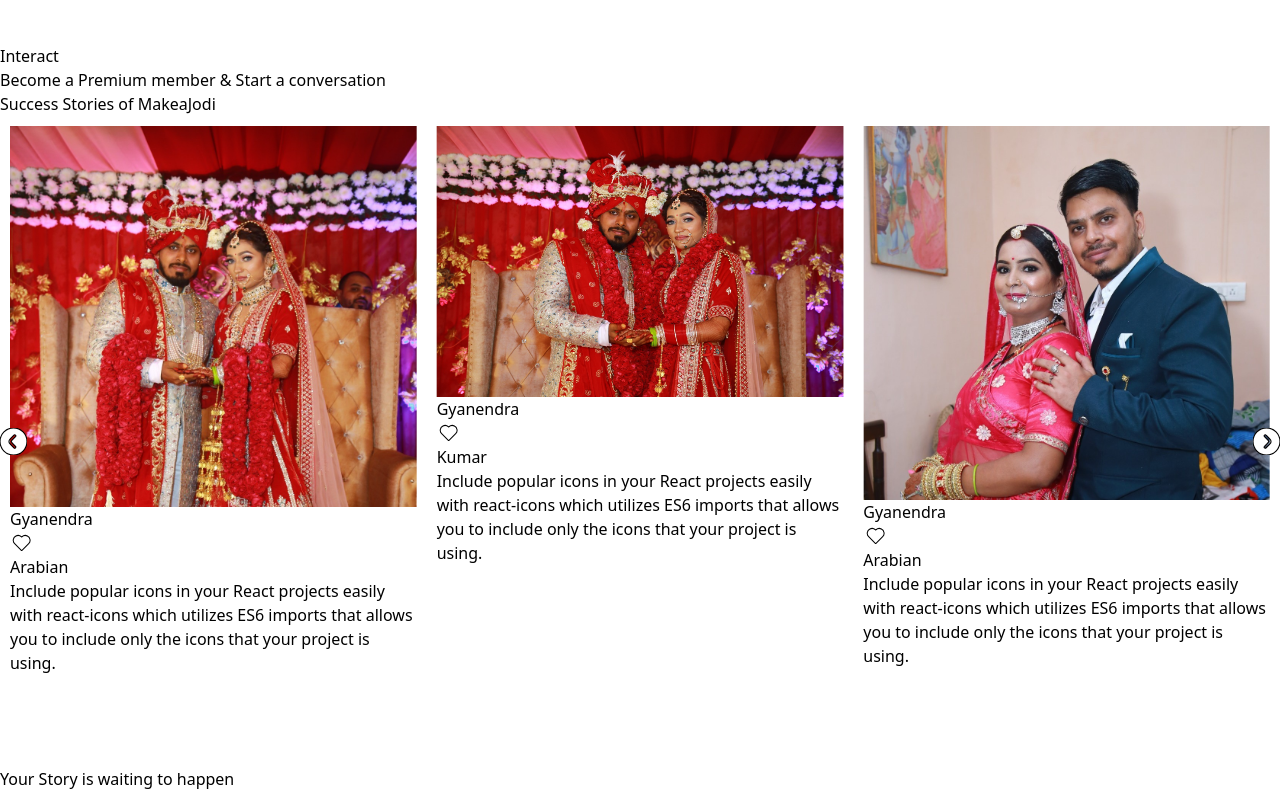
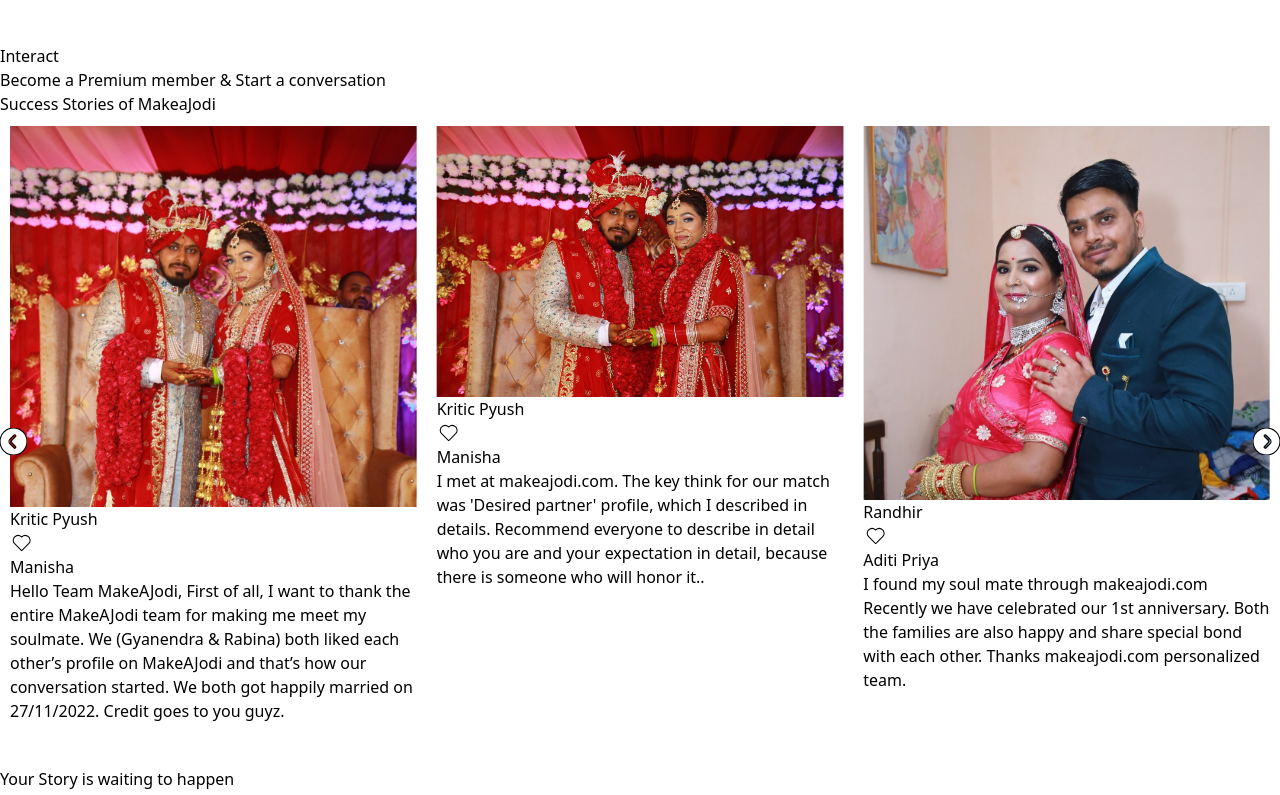
Before and after one commit to rahulkumar900/makeajodi, a React (Vite) app: page / in a window 1280 px wide. Shown: the part 5540-6335 px from the top of the page. Built offline with nearby package versions, Linux system fonts and the light colour scheme.

Commit message:
dasdadsadas

```diff
--- a/src/components/molecules/card.jsx
+++ b/src/components/molecules/card.jsx
@@ -1,7 +1,7 @@
 /* eslint-disable react/prop-types */
 
-import {CiHeart} from "react-icons/ci"
-export default function Card({firstName,lastName,img,story}) {
+import { CiHeart } from "react-icons/ci";
+export default function Card({ firstName, lastName, img, story }) {
   return (
     <div className="relative m-0 p-0 border-b-8  border-4 border-black rounded-3xl overflow-hidden">
       <div className="max-w-md mx-auto md:max-w-2xl  break-words bg-white w-full  ">
@@ -11,19 +11,17 @@ export default function Card({firstName,lastName,img,story}) {
             width={500}
             height={500}
             className="  w-full h-72 object-cover object-center "
-
-          src= {img}
+            src={img}
           />
           <div className=" p-4">
             <div className="text-lg   font-semibold ">
-           {firstName}  <CiHeart className="inline text-rose-600" size={24}  /> {lastName}
+              {firstName} <CiHeart className="inline text-rose-600" size={24} />{" "}
+              {lastName}
             </div>
-          <p className="text-gray-600 font-normal">
-           {story}
-          </p>
+            <p className="text-gray-600 font-normal line-clamp-3">{story}</p>
           </div>
         </div>
       </div>
     </div>
-  )
+  );
 }
--- a/src/components/ui/socialFooter.jsx
+++ b/src/components/ui/socialFooter.jsx
@@ -8,10 +8,10 @@ import {
 export default function socialFooter() {
   return (
     <div className="p-4 border-t-4 border-orange-400 text-white flex justify-center gap-6 bg-rose-600">
-    <SlSocialInstagram />
-    <SlSocialTwitter />
-    <SlSocialYoutube />
-    <SlSocialFacebook />
+      <SlSocialInstagram size={20} />
+      <SlSocialTwitter size={20} />
+      <SlSocialYoutube size={20} />
+      <SlSocialFacebook size={20} />
     </div>
-  )
+  );
 }
--- a/src/components/ui/swiperCard.jsx
+++ b/src/components/ui/swiperCard.jsx
@@ -1,40 +1,39 @@
-
 import Card from "../molecules/card";
 
 import { Swiper, SwiperSlide } from "swiper/react";
 
 const successStories = [
   {
-    firstName: "Gyanendra",
-    lastName: "Arabian",
+    firstName: "Kritic Pyush",
+    lastName: "Manisha",
     img: "/banner1.jpeg",
     story:
-      "Include popular icons in your React projects easily with react-icons which utilizes ES6 imports that allows you to include only the icons that your project is using.",
+      "Hello Team MakeAJodi, First of all, I want to thank the entire MakeAJodi team for making me meet my soulmate. We (Gyanendra & Rabina) both liked each other’s profile on MakeAJodi and that’s how our conversation started. We both got happily married on 27/11/2022. Credit goes to you guyz.",
+  },
+  {
+    firstName: "Kritic Pyush",
+    lastName: "Manisha",
+    img: "/banner2.jpeg",
+    story:
+      "I met  at makeajodi.com. The key think for our match was 'Desired partner' profile, which I described in details. Recommend everyone to describe in detail who you are and your expectation in detail, because there is someone who will honor it..",
+  },
+  {
+    firstName: "Randhir",
+    lastName: "Aditi Priya",
+    img: "banner3.jpeg",
+    story:
+      "I found my soul mate through makeajodi.com Recently we have celebrated our 1st anniversary. Both the families are also happy and share special bond with each other. Thanks makeajodi.com personalized team.",
   },
   {
     firstName: "Gyanendra",
-    lastName: "Kumar",
-    img: "/banner2.jpeg",
+    lastName: "Rabina",
+    img: "banner4.jpeg",
     story:
-      "Include popular icons in your React projects easily with react-icons which utilizes ES6 imports that allows you to include only the icons that your project is using.",
+      "Since I was searching for right match from last 8 month and I was lucky to find with the help of makeajodi.com, I like to thank makeajodi.com to give me this special day..",
   },
   {
-    firstName: "Gyanendra",
-    lastName: "Arabian",
-    img: "banner3.jpeg",
-    story:
-      "Include popular icons in your React projects easily with react-icons which utilizes ES6 imports that allows you to include only the icons that your project is using.",
-  },
-  {
-    firstName: "Gyanendra",
-    lastName: "Arabian",
-    img: "banner4.jpeg",
-    story:
-      "Include popular icons in your React projects easily with react-icons which utilizes ES6 imports that allows you to include only the icons that your project is using.",
-  },
-  {
-    firstName: "Gyanendra",
-    lastName: "Kumar",
+    firstName: "Roushan Raj",
+    lastName: "Monika",
     img: "https://www.herofincorp.com/public/admin_assets/upload/blog/62df9bf716d78_Main-Banner.webp",
     story:
       "Include popular icons in your React projects easily with react-icons which utilizes ES6 imports that allows you to include only the icons that your project is using.",
@@ -52,7 +51,6 @@ export default function CardSwiper() {
   return (
     <>
       <Swiper
-
         slidesPerView={1}
         breakpoints={{
           640: { slidesPerView: 2, spaceBetween: 20 },
@@ -62,26 +60,23 @@ export default function CardSwiper() {
             spaceBetween: 20,
           },
         }}
-        centeredSlidesBounds = {true}
-        centeredSlides = {true}
+        centeredSlidesBounds={true}
+        centeredSlides={true}
         spaceBetween={30}
         navigation={true}
         loop={true}
         modules={[Navigation]}
         className="mySwiper"
       >
-
-{
-  successStories ? successStories.map((story,i)=>{
-    return (
-      <SwiperSlide className="rounded-lg  shadow-md" key={i}>
-        <Card  {...story} />
-        </SwiperSlide>
-    )
-  }): "No Story"
-}
-
-
+        {successStories
+          ? successStories.map((story, i) => {
+              return (
+                <SwiperSlide className="rounded-lg  shadow-md" key={i}>
+                  <Card {...story} />
+                </SwiperSlide>
+              );
+            })
+          : "No Story"}
       </Swiper>
     </>
   );
```
Lines whose indentation alone changed are shown as unchanged.
